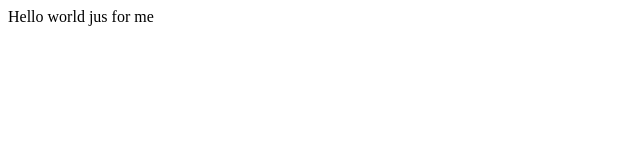
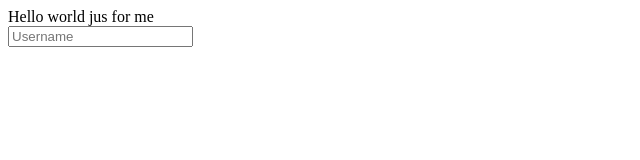
Before and after one commit to murtazaalei/Webdev, a plain HTML site: page hello.html in a window 1280 px wide. Shown: the whole page, without its empty margins (0-640 px from the left). Drawn offline with Linux system fonts and the light colour scheme.

Commit message:
input uname

```diff
--- a/hello.html
+++ b/hello.html
@@ -5,6 +5,9 @@
         </head>
         <body>
             Hello world jus for me
+            <form>
+                <input type="text" placeholder="Username" name = "Username">
+            </form>
         </body>
 
 </html>
```
